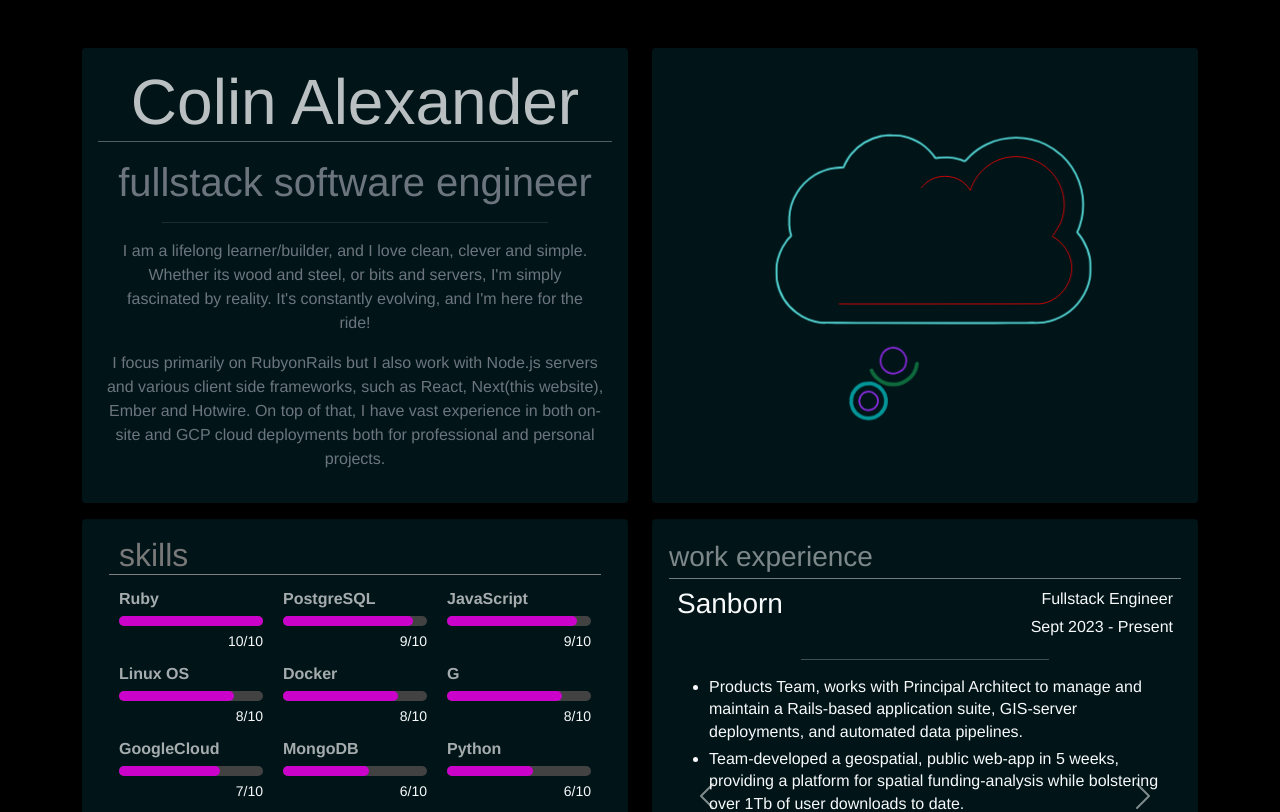
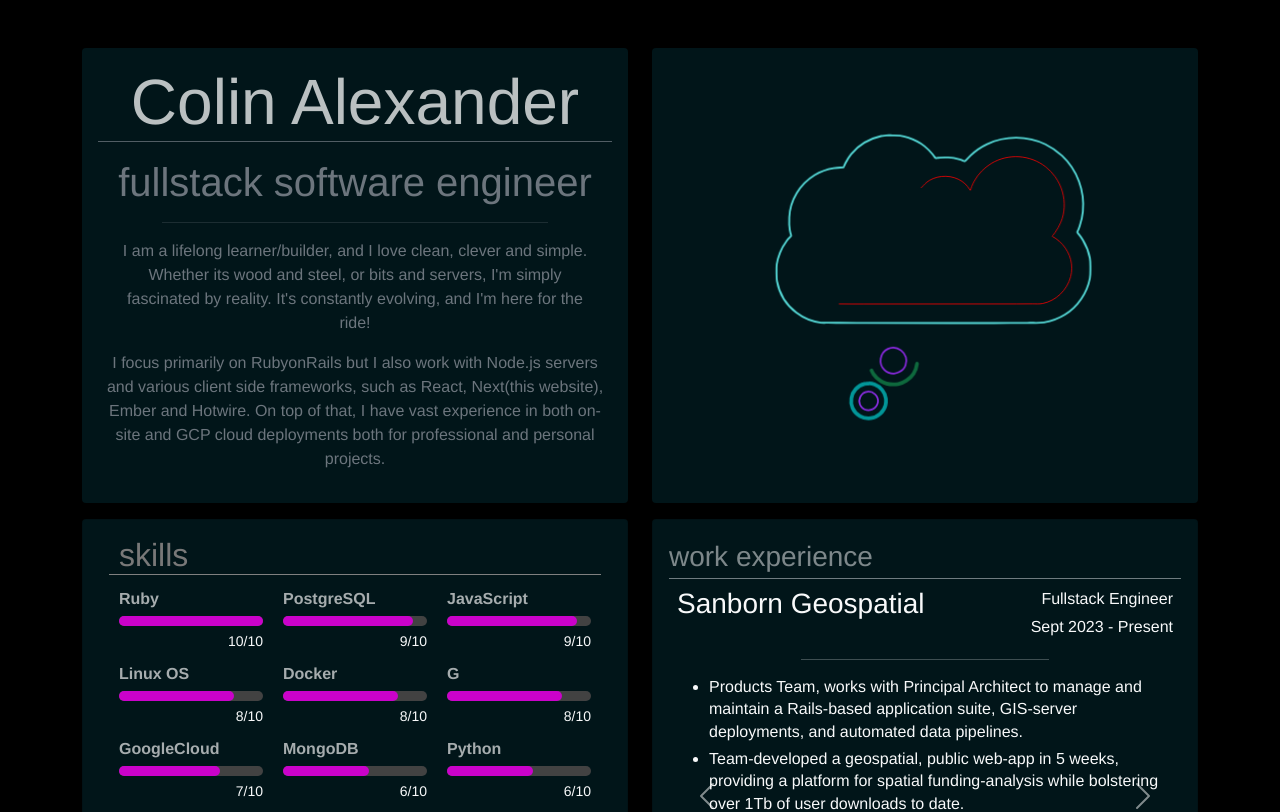
Before and after one commit to colintalex/portfolio-next, a Next.js app: page / in a window 1280 px wide. Shown: the top 812 px of the page. Built offline with nearby package versions, Linux system fonts and the light colour scheme; a web font is replaced by a local one.

Commit message:
Update Sanbron w/ Geospatial

```diff
--- a/components/experience.js
+++ b/components/experience.js
@@ -3,7 +3,7 @@ import styles from "./work_history.module.scss";
 export default function Experience() {
   const workHistory = [
     {
-      company: "Sanborn",
+      company: "Sanborn Geospatial",
       position: "Fullstack Engineer",
       startDate: "Sept 2023",
       endDate: "Present",
@@ -14,7 +14,7 @@ export default function Experience() {
       ],
     },
     {
-      company: "Sanborn",
+      company: "Sanborn Geospatial",
       position: "Software Engineer II",
       startDate: "Sept 2022",
       endDate: "Sept 2023",
@@ -25,7 +25,7 @@ export default function Experience() {
       ],
     },
     {
-      company: "Sanborn",
+      company: "Sanborn Geospatial",
       position: "Software Engineer I",
       startDate: "June 2021",
       endDate: "Sept 2022",
```
